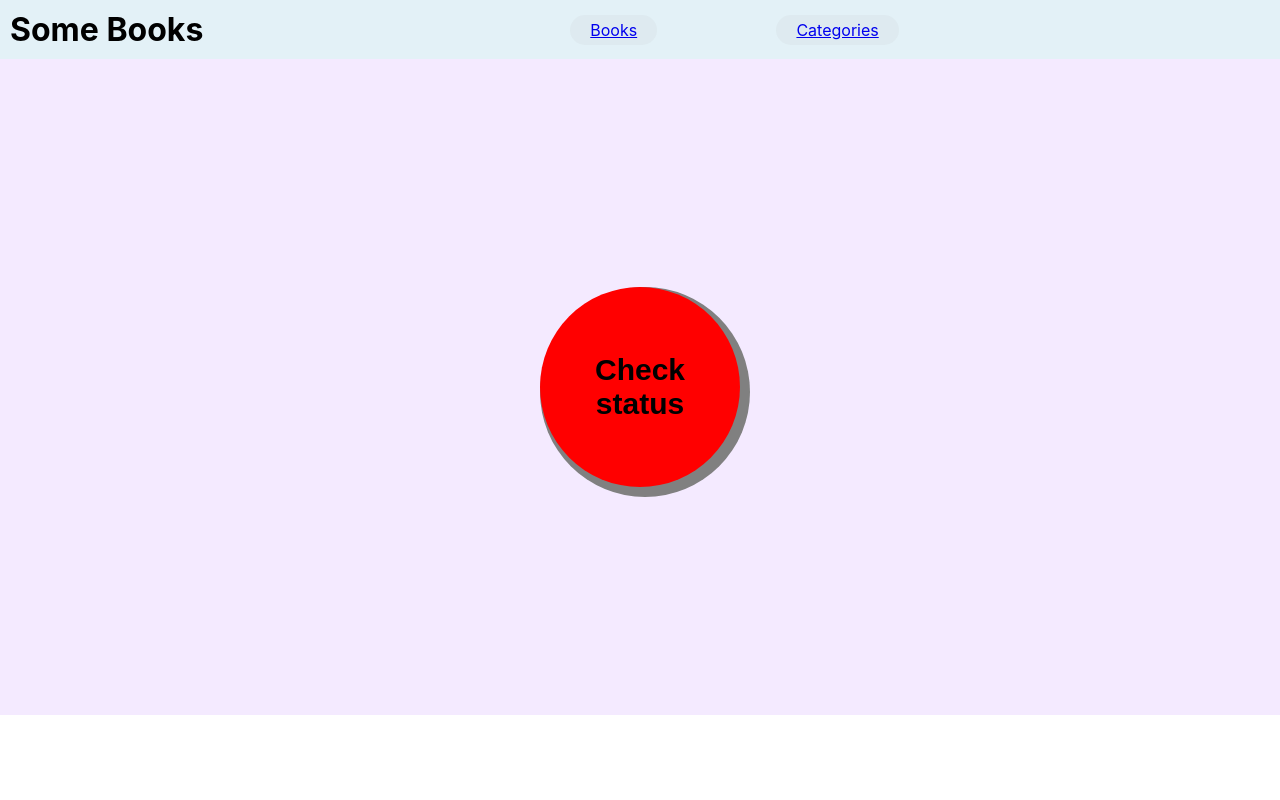
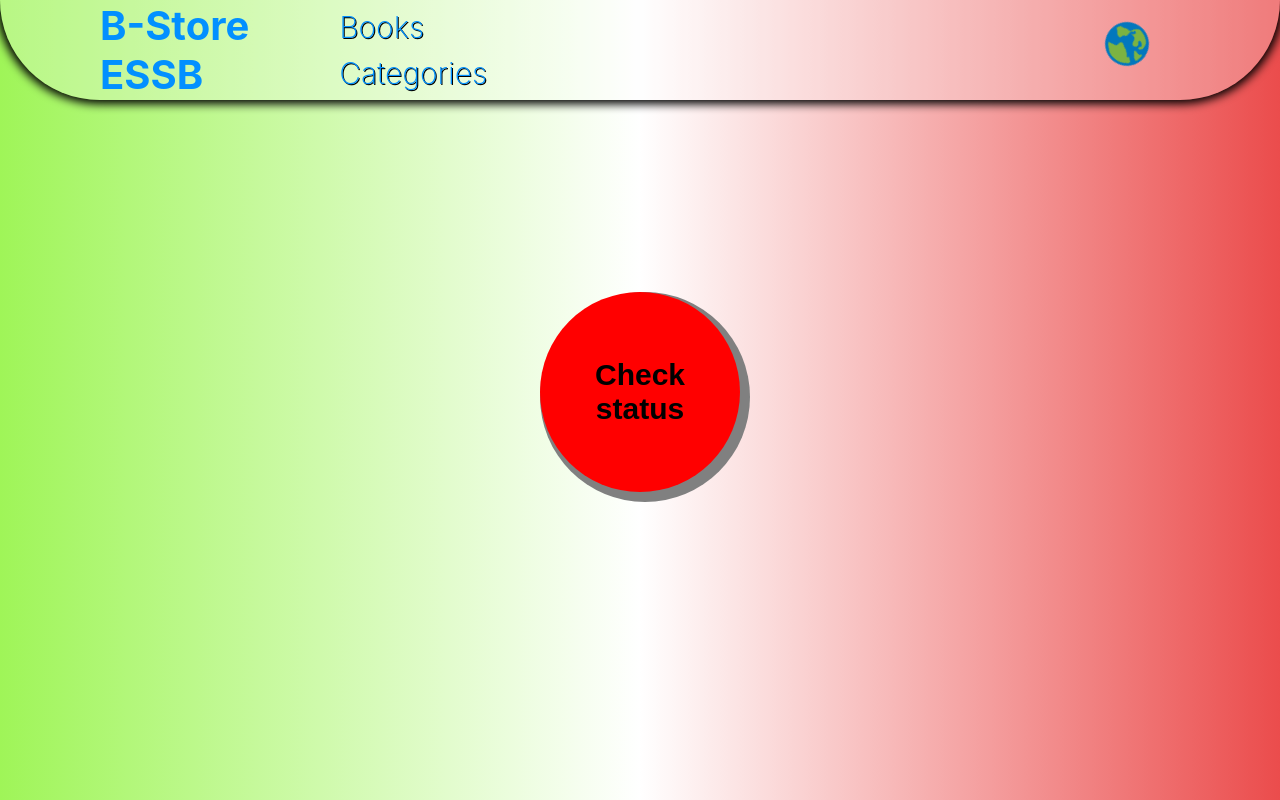
Before and after one commit to ErikStoupignan/BookStore, a React (Create React App) app: page /Categories in a window 1280 px wide. Built offline with nearby package versions, Linux system fonts and the light colour scheme.

Commit message:
Add style on category page

```diff
--- a/package.json
+++ b/package.json
@@ -11,6 +11,7 @@
     "prop-types": "^15.8.1",
     "react": "^18.2.0",
     "react-dom": "^18.2.0",
+    "react-icons": "^4.4.0",
     "react-redux": "^8.0.2",
     "react-router-dom": "^6.4.0",
     "react-scripts": "5.0.1",
--- a/src/components/App/App.css
+++ b/src/components/App/App.css
@@ -1,27 +1,16 @@
+* {
+  margin: 0;
+  padding: 0;
+}
+
 .App {
   text-align: center;
 }
 
-.App-logo {
-  height: 40vmin;
-  pointer-events: none;
-}
-
 @media (prefers-reduced-motion: no-preference) {
   .App-logo {
-    animation: App-logo-spin infinite 20s linear;
+    animation: App-logo-spin infinite 15s linear;
   }
-}
-
-.App-header {
-  background-color: #282c34;
-  min-height: 100vh;
-  display: flex;
-  flex-direction: column;
-  align-items: center;
-  justify-content: center;
-  font-size: calc(10px + 2vmin);
-  color: white;
 }
 
 .App-link {
--- a/src/components/Books/Books.scss
+++ b/src/components/Books/Books.scss
@@ -21,5 +21,7 @@
 
   .Container-FormAdding {
     display: flex;
+    width: 80%;
+    margin: 0 auto;
   }
 }
--- a/src/components/Categories/Categories.jsx
+++ b/src/components/Categories/Categories.jsx
@@ -8,10 +8,12 @@ const Categories = () => {
   const status = useSelector((state) => state.categories);
 
   return (
-    <div className="ContainerCategories">
-      <span className="Alert-underConstruction">{status}</span>
-      <button onClick={() => dispatch(checkStatus())} className="btnCategories" type="button">Check status</button>
-    </div>
+    <section className="Categories-Background">
+      <div className="ContainerCategories">
+        <span className="Alert-underConstruction">{status}</span>
+        <button onClick={() => dispatch(checkStatus())} className="btnCategories" type="button">Check status</button>
+      </div>
+    </section>
   );
 };
 
--- a/src/components/Categories/Categories.scss
+++ b/src/components/Categories/Categories.scss
@@ -3,13 +3,12 @@
 }
 
 .ContainerCategories {
-  width: 100vw;
-  height: 82vh;
+  width: 100%;
+  height: 80vh;
   display: flex;
   justify-content: center;
   flex-direction: column;
   align-items: center;
-  background: rgba(119, 0, 255, 0.083);
   position: relative;
 
   .Alert-underConstruction {
@@ -24,15 +23,22 @@
   }
 
   .Alert-underConstruction:hover {
+    display: flex;
+    align-items: center;
+    justify-content: center;
+    box-shadow: 8px 8px 0 black;
     top: 35px;
     color: rgb(3, 3, 3);
     padding: 15px;
-    border: 1px solid #000;
     border-radius: 15px 50px 15px 50px;
     background: linear-gradient(90deg, rgb(248, 111, 111), rgb(117, 117, 245), rgb(239, 197, 121), rgb(141, 255, 141));
   }
 
+  $top-distance: 50%;
+
   .btnCategories {
+    position: absolute;
+    top: 30%;
     display: flex;
     align-items: center;
     justify-content: center;
@@ -48,6 +54,10 @@
     color: rgba(0, 0, 0, 1);
   }
 
+  .btnCategories:hover {
+    border: 1px solid rgb(174, 2, 2);
+  }
+
   .btnCategories:active {
     background-color: rgb(160, 37, 37);
     box-shadow: 2px 5px 0 2px gray;
--- a/src/components/Navbar/Navbar.jsx
+++ b/src/components/Navbar/Navbar.jsx
@@ -1,16 +1,20 @@
 import './Navbar.scss';
 import { Link } from 'react-router-dom';
 import React from 'react';
+import { FcGlobe } from 'react-icons/fc';
 
 const Navbar = () => (
   <div className="NavBarContainer">
-    <div>
-      <h1>Some Books</h1>
+    <div className="Container_titleNavBar_Links">
+      <h className="titleNavBar">B-Store ESSB</h>
+      <div className="LinksContainer">
+        <Link className="Links_Navbar" to="/">Books</Link>
+        <Link className="Links_Navbar" to="/Categories">Categories</Link>
+      </div>
     </div>
-    <div className="LinksContainer">
-      <Link className="bookLink" to="/">Books</Link>
-      <Link className="CategoriesLink" to="/Categories">Categories</Link>
-    </div>
+    <a className="IconNavBar" target="_blank" href="https://github.com/ErikStoupignan" rel="noreferrer">
+      <FcGlobe className="IconNavBar App-logo" />
+    </a>
   </div>
 );
 
--- a/src/components/Navbar/Navbar.scss
+++ b/src/components/Navbar/Navbar.scss
@@ -2,42 +2,73 @@
   margin: 0;
 }
 
+// Variables for the links
+$letter-colors: #0290FF;
+$letter-width: 200;
+$Link-decoration: none;
+$link-text-shadow: 1px 1px 0 black;
+$Font-size-links: 30px;
+
 .NavBarContainer {
-  background-color: rgba(1, 130, 181, 0.108);
-  box-shadow: 2px 0 0 rgba(1, 130, 181, 0.108);
+  background-color: rgba(252, 249, 249, 0.265);
+  box-shadow: 0px 0px 10px 4px rgb(0, 0, 0);
+  border-radius: 0 0 9rem 9rem;
   display: flex;
   justify-content: space-between;
   align-items: center;
-  padding: 10px;
+  height: 100px;
+  width: 100%;
+  z-index: 999;
 
-  .LinksContainer {
-    width: 45%;
+  .Container_titleNavBar_Links {
+    height: 100%;
+    width: 40%;
     display: flex;
-    justify-content: space-evenly;
-    margin-right: 20%;
+    align-items: center;
+    justify-content: space-between;
+    padding: 0 100px 0 100px;
 
-    .bookLink {
-      padding: 5px 20px;
-      border-radius: 30px;
-      background-color: rgba(170, 170, 170, 0.099);
+    .titleNavBar {
+      font-size: 40px;
+      font-weight: 700;
+      color: $letter-colors;
     }
 
-    .bookLink:active {
-      transform: scale(0.9);
-      background-color: rgba(170, 170, 170, 0.353);
-      color: black;
-    }
+    .LinksContainer {
+      display: flex;
+      flex-wrap: wrap;
+      width: 350px;
+      justify-content: center;
+      justify-content: space-between;
 
-    .CategoriesLink {
-      padding: 5px 20px;
-      border-radius: 30px;
-      background-color: rgba(170, 170, 170, 0.099);
-    }
+      .Links_Navbar {
+        padding: 5px 20px;
+        border-radius: 30px;
+        font-size: $Font-size-links;
+        font-weight: $letter-width;
+        text-decoration: $Link-decoration;
+        color: $letter-colors;
+        text-shadow: $link-text-shadow;
+      }
 
-    .CategoriesLink:active {
-      transform: scale(0.9);
-      background-color: rgba(170, 170, 170, 0.353);
-      color: black;
+      .Links_Navbar:hover {
+        text-decoration: underline;
+        text-shadow: 0 0 10px rgb(69, 103, 213);
+        color: rgb(46, 30, 30);
+      }
+
+      .Links_Navbar:active {
+        transform: scale(0.9);
+        color: rgb(16, 16, 16);
+      }
     }
   }
+
+  .IconNavBar {
+    font-size: 50px;
+    margin-right: 10%;
+    cursor: pointer;
+
+  }
+
 }
--- a/src/index.css
+++ b/src/index.css
@@ -14,6 +14,7 @@ body {
     sans-serif;
   -webkit-font-smoothing: antialiased;
   -moz-osx-font-smoothing: grayscale;
+  background: linear-gradient(90deg, rgb(159, 245, 88), white, rgb(235, 76, 76));
 }
 
 code {
```
Also changed, not shown: 1 other file (tests, documents, lock files or other folders).
